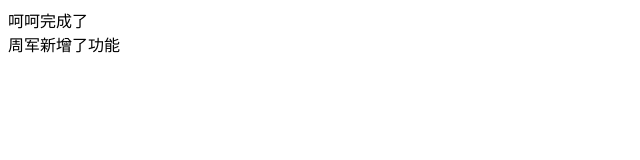
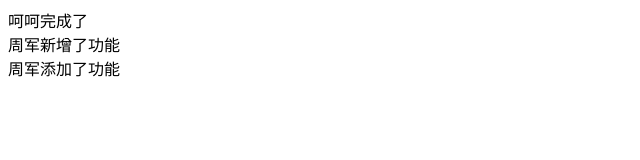
Before and after one commit to nanaihaonv2018/-sz12, a plain HTML site: page hehe.html in a window 1280 px wide. Shown: the whole page, without its empty margins (0-640 px from the left). Drawn offline with Linux system fonts and the light colour scheme.

Commit message:
周军又添加了功能

```diff
--- a/hehe.html
+++ b/hehe.html
@@ -6,5 +6,6 @@
     <body>
     <div>呵呵完成了</div>
     <div>周军新增了功能</div>
+    <div>周军添加了功能</div>
     </body>
 </html>
```
